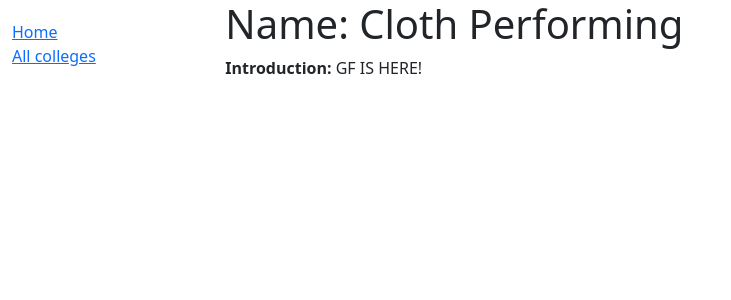
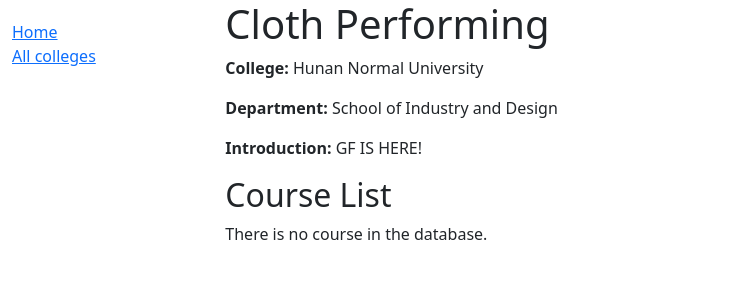
Before and after one commit to HappyWalkers/studentLifeWeb, a Django app: page /course-review/college/1/department/1/major/3 in a window 1280 px wide. Shown: the top 300 px of the page, without its empty margins (0-731 px from the left). Run offline with Django 3.2, Linux system fonts and the light colour scheme; data comes from the database, SQL or seed files in the repository; both versions use the stored data as it was after the commit.

Commit message:
1.add course detail view 2.more information on the college, department, and major list view

```diff
--- a/courseReview/models.py
+++ b/courseReview/models.py
@@ -57,26 +57,6 @@ class major(models.Model):
         """returns the URL to access a particular major"""
         return reverse('major-detail', kwargs={'collegeID':self.college.id, 'departmentID':self.department.id, 'majorID':self.id})
 
-class course(models.Model):
-    """model representing different courses"""
-    id = models.AutoField(primary_key=True)
-    name = models.CharField(max_length=200, help_text="enter the name of the course")
-    introduction = models.TextField(max_length=1000, help_text="enter a brief introduction of the course")
-    college = models.ForeignKey(college, on_delete=models.CASCADE)
-    department = models.ForeignKey(department, on_delete=models.CASCADE)
-    professor = models.ManyToManyField("professor", help_text="select a professor for the course")
-    rating = models.IntegerField(blank=True, validators=[MaxValueValidator(100), MinValueValidator(0)], help_text="average score of the course rating")
-
-    def __str__(self):
-        return self.name
-
-    class Meta:
-        ordering = ['name']
-
-    def get_absolute_url(self):
-        """returns the URL to access a particular course"""
-        return reverse('course-detail', args=[str(self.id)])
-
 class professor(models.Model):
     """model representing different professors"""
     id = models.AutoField(primary_key=True)
@@ -84,7 +64,6 @@ class professor(models.Model):
     introduction = models.TextField(max_length=1000, help_text="enter a brief introduction of the professor")
     college = models.ForeignKey(college, on_delete=models.CASCADE)
     department = models.ForeignKey(department, on_delete=models.CASCADE)
-    # courses = models.ManyToManyField(course, help_text="courses taught by the professor") # professor's courses could be accessed by course.professor
     rating = models.IntegerField(blank=True, validators=[MaxValueValidator(100), MinValueValidator(0)], help_text="average score of the courses ratings which taught by the professor")
 
     def __str__(self):
@@ -96,6 +75,27 @@ class professor(models.Model):
     def get_absolute_url(self):
         """returns the URL to access a particular professor"""
         return reverse('professor-detail', args=[str(self.id)])
+
+class course(models.Model):
+    """model representing different courses"""
+    id = models.AutoField(primary_key=True)
+    name = models.CharField(max_length=200, help_text="enter the name of the course")
+    introduction = models.TextField(max_length=1000, help_text="enter a brief introduction of the course")
+    college = models.ForeignKey(college, on_delete=models.CASCADE)
+    department = models.ForeignKey(department, on_delete=models.CASCADE)
+    major = models.ForeignKey(major, on_delete=models.CASCADE)
+    professor = models.ManyToManyField(professor, help_text="select a professor for the course")
+    rating = models.IntegerField(blank=True, validators=[MaxValueValidator(100), MinValueValidator(0)], help_text="average score of the course rating")
+
+    def __str__(self):
+        return self.name
+
+    class Meta:
+        ordering = ['name']
+
+    def get_absolute_url(self):
+        """returns the URL to access a particular course"""
+        return reverse('course-detail', kwargs={'collegeID':self.college.id, 'departmentID':self.department.id, 'majorID':self.major.id, 'courseID':self.id})
 
 class extendUser(models.Model):
     """model extend the profile from login app"""
--- /dev/null
+++ b/courseReview/templates/courseReview/course_list.html
@@ -0,0 +1,20 @@
+{% extends "base_generic.html" %}
+
+{% block content %}
+  <h1>{{view.getMajor.name}}</h1>
+  <p><strong>College: </strong>{{view.getMajor.college.name}}</p>
+  <p><strong>Department: </strong>{{view.getMajor.department.name}}</p>
+  <p><strong>Introduction: </strong>{{view.getMajor.introduction}}</p>
+  <h2>Course List</h2>
+  {% if course_list %}
+  <ul>
+    {% for course in course_list %}
+      <li>
+        <a href="{{ course.get_absolute_url }}">{{ course.name }}</a> ({{course.introduction}})
+      </li>
+    {% endfor %}
+  </ul>
+  {% else %}
+    <p>There is no course in the database.</p>
+  {% endif %}
+{% endblock %}
--- a/courseReview/templates/courseReview/department_list.html
+++ b/courseReview/templates/courseReview/department_list.html
@@ -1,7 +1,9 @@
 {% extends "base_generic.html" %}
 
 {% block content %}
-  <h1>Department List</h1>
+  <h1>{{view.getCollege.name}}</h1>
+  <p><strong>Introduction: </strong>{{view.getCollege.introduction}}</p>
+  <h2>Department List</h2>
   {% if department_list %}
   <ul>
     {% for department in department_list %}
--- a/courseReview/templates/courseReview/major_list.html
+++ b/courseReview/templates/courseReview/major_list.html
@@ -1,7 +1,10 @@
 {% extends "base_generic.html" %}
 
 {% block content %}
-  <h1>Major List</h1>
+  <h1>{{view.getDepartment.name}}</h1>
+  <p><strong>College: </strong>{{view.getDepartment.college.name}}</p>
+  <p><strong>introduction: </strong>{{view.getDepartment.introduction}}</p>
+  <h2>Major List</h2>
   {% if major_list %}
   <ul>
     {% for major in major_list %}
--- a/courseReview/urls.py
+++ b/courseReview/urls.py
@@ -15,4 +15,7 @@ urlpatterns = [
     path('college/<int:collegeID>/department/<int:departmentID>', views.departmentDetailView.as_view(), name='department-detail'),
 
     path('college/<int:collegeID>/department/<int:departmentID>/major/<int:majorID>', views.majorDetailView.as_view(), name='major-detail'),
+
+    path('college/<int:collegeID>/department/<int:departmentID>/major/<int:majorID>/course/<int:courseID>', views.courseDetailView.as_view(), name='course-detail'),
+
 ]
--- a/courseReview/views.py
+++ b/courseReview/views.py
@@ -39,6 +39,9 @@
     def get_queryset(self):
         return department.objects.filter(college__id=self.collegeID)
 
+    def getCollege(self):
+        return college.objects.filter(id=self.collegeID)[0]
+
 class departmentDetailView(generic.ListView):
     """departmentDetailView represents major list view"""
     model = major
@@ -52,9 +55,13 @@
     def get_queryset(self):
         return major.objects.filter(college__id=self.collegeID, department__id=self.departmentID)
 
-class majorDetailView(generic.DetailView):
-    """majorDetailView represents major detail view"""
-    model = major
+    def getDepartment(self):
+        return department.objects.filter(id=self.departmentID)[0]
+
+class majorDetailView(generic.ListView):
+    """majorDetailView represents course list view"""
+    model = course
+    paginate_by = 10
 
     def dispatch(self, request, *args, **kwargs):
         self.collegeID = kwargs.get('collegeID')
@@ -62,9 +69,32 @@
         self.majorID = kwargs.get('majorID')
         return super(majorDetailView, self).dispatch(request, *args, **kwargs)
 
-    # generic.ListView get all the objects of the target model,
-    # while DetailView get only one object of the target model,
-    # so DetailView needs to know which data to extract.
-    # that's why we need to tell the DetailView the primaryKey of the data extracted
+    def get_queryset(self):
+        return course.objects.filter(college__id=self.collegeID, department__id=self.departmentID, major__id=self.majorID)
+
+    def getMajor(self):
+        return major.objects.filter(id=self.majorID)[0]
+
+class courseDetailView(generic.DetailView):
+    """courseDetailView represents course detail view"""
+    model = course
+
+    def dispatch(self, request, *args, **kwargs):
+        self.collegeID = kwargs.get('collegeID')
+        self.departmentID = kwargs.get('departmentID')
+        self.majorID = kwargs.get('majorID')
+        self.courseID = kwargs.get('courseID')
+        return super(courseDetailView, self).dispatch(request, *args, **kwargs)
+
     def get_object(self, queryset=None):
-        return major.objects.get(id=self.majorID)
+        """
+        generic.ListView get all the objects of the target model,
+        while DetailView get only one object of the target model,
+        so DetailView needs to know which data to extract.
+        that's why we need to tell the DetailView the primaryKey of the data extracted
+        """
+        return course.objects.get(id=self.courseID)
+
+    def getProfessors(self):
+        """get all the professors of this particular course"""
+        return course.objects.get(id=self.courseID).professor.all()
```
Also changed, not shown: courseReview/templates/courseReview/course_detail.html (added, +16 -0 lines), courseReview/migrations/0005_course_major.py (added), courseReview/migrations/0006_alter_course_major.py (added), db.sqlite3.
